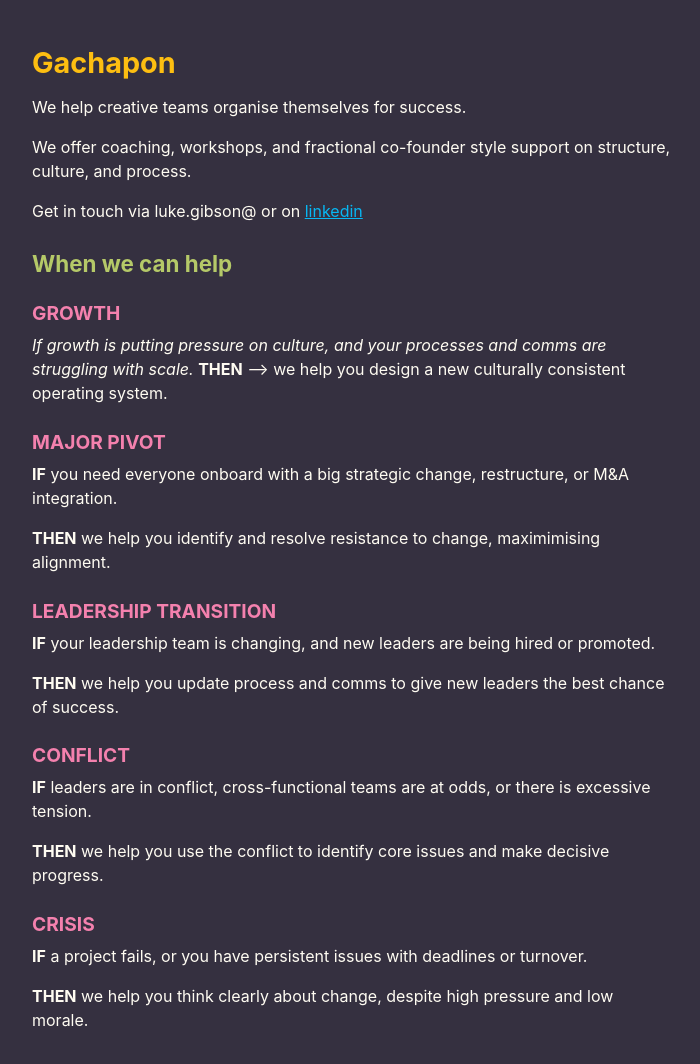
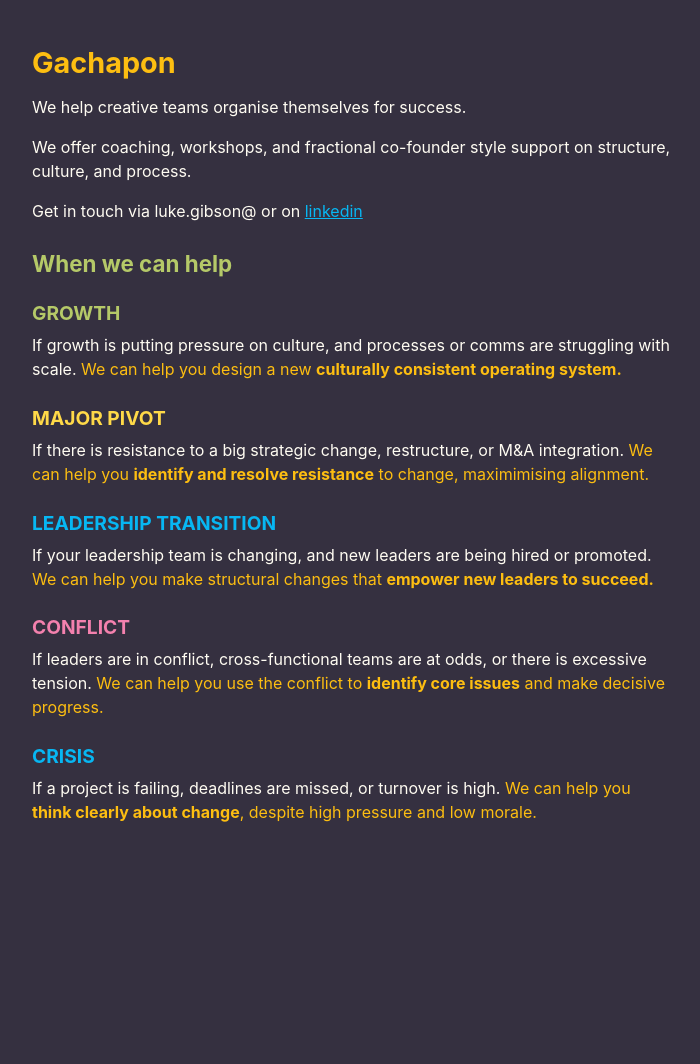
Before and after one commit to lukgib/gachapon.co.uk, a plain HTML site: page index.html in a window 1280 px wide. Shown: the whole page, without its empty margins (288-988 px from the left). After the commit the page ends 872 px from the top, so only its background shows below. Drawn offline with Linux system fonts and the light colour scheme.

```diff
--- a/index.html
+++ b/index.html
@@ -15,19 +15,15 @@
 	  <p>We offer coaching, workshops, and fractional co-founder style support on structure, culture, and process.</p>
 	  <p>Get in touch via luke.gibson@ or on <a href="https://www.linkedin.com/in/lukesamuelgibson/">linkedin</a></p>
 	<h2>When we can help</h2>
-	  <h3>GROWTH</h3>
-	  <p><i>If growth is putting pressure on culture, and your processes and comms are struggling with scale.</i> <strong>THEN</strong> --> we help you design a new culturally consistent operating system.</p>
-	  <h3>MAJOR PIVOT</h3>
-	  <p><strong>IF</strong> you need everyone onboard with a big strategic change, restructure, or M&A integration.</p>
-	  <p><strong>THEN</strong> we help you identify and resolve resistance to change, maximimising alignment.</p>
-	  <h3>LEADERSHIP TRANSITION</h3>
-	  <p><strong>IF</strong> your leadership team is changing, and new leaders are being hired or promoted.</p>
-	  <p><strong>THEN</strong> we help you update process and comms to give new leaders the best chance of success.</p>
-	  <h3>CONFLICT</h3>
-	  <p><strong>IF</strong> leaders are in conflict, cross-functional teams are at odds, or there is excessive tension.</p>
-	  <p><strong>THEN</strong> we help you use the conflict to identify core issues and make decisive progress.</p>
-	  <h3>CRISIS</h3>
-	  <p><strong>IF</strong> a project fails, or you have persistent issues with deadlines or turnover.</p>
-	  <p><strong>THEN</strong> we help you think clearly about change, despite high pressure and low morale.</p>
+	  <h3 class="green-text">GROWTH</h3>
+	  <p>If growth is putting pressure on culture, and processes or comms are struggling with scale. <span class="orange-text">We can help you design a new <strong>culturally consistent operating system.</strong></span></p>
+	  <h3 class="yellow-text">MAJOR PIVOT</h3>
+	  <p>If there is resistance to a big strategic change, restructure, or M&A integration. <span class="orange-text">We can help you <strong>identify and resolve resistance</strong> to change, maximimising alignment.</span></p>
+	  <h3 class="blue-text">LEADERSHIP TRANSITION</h3>
+	  <p>If your leadership team is changing, and new leaders are being hired or promoted. <span class="orange-text">We can help you make structural changes that <strong>empower new leaders to succeed.</strong></span></p>
+	  <h3 class="pink-text">CONFLICT</h3>
+	  <p>If leaders are in conflict, cross-functional teams are at odds, or there is excessive tension. <span class="orange-text">We can help you use the conflict to <strong>identify core issues</strong> and make decisive progress.</span></p>
+	  <h3 class="blue-text">CRISIS</h3>
+	  <p>If a project is failing, deadlines are missed, or turnover is high. <span class="orange-text">We can help you <strong>think clearly about change</strong>, despite high pressure and low morale.</span></p>
   </body>
 </html>
```
